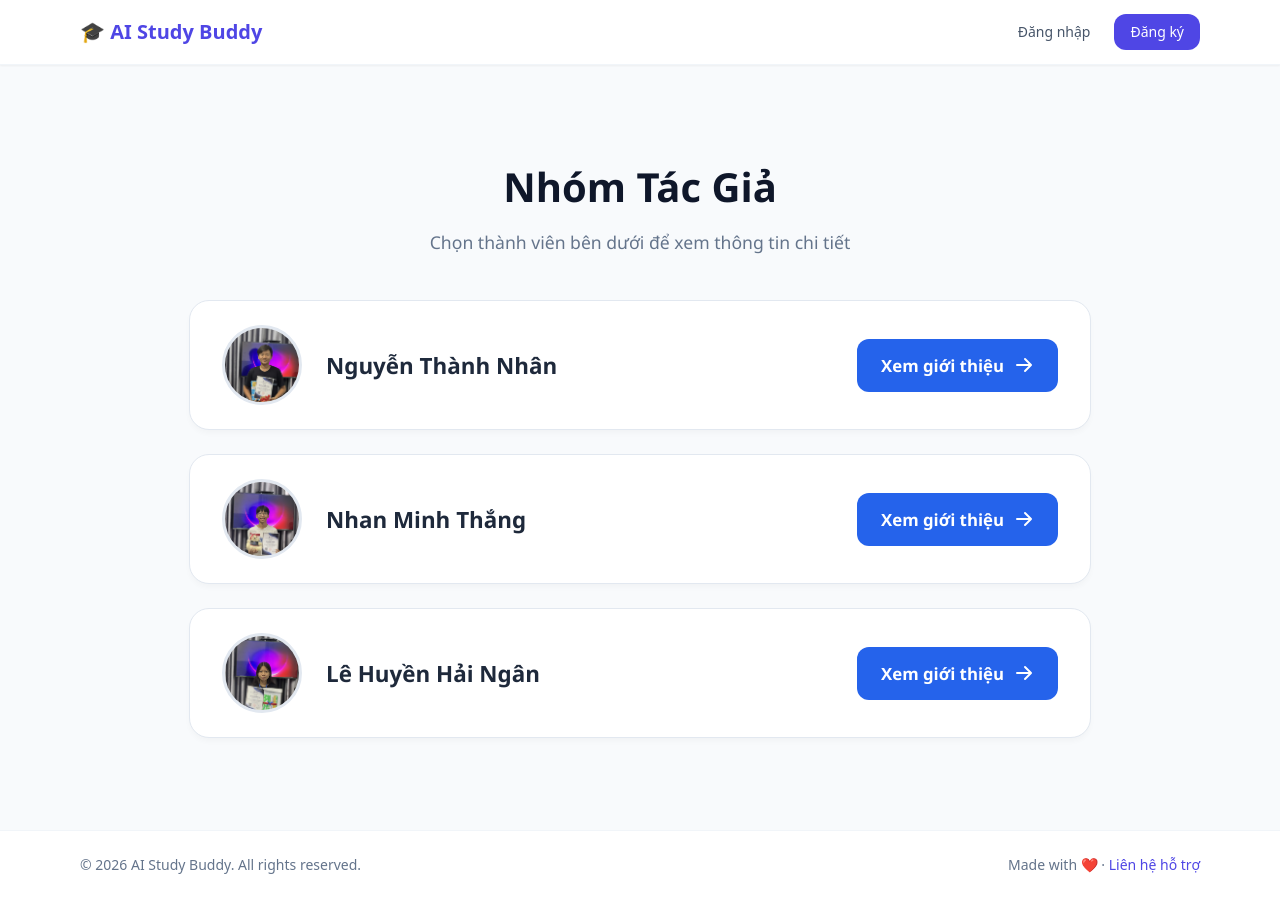
After one commit to nhannguyen2704/AI-Study-Buddy, a Flask app: page /aboutus in a window 1280 px wide. The commit adds this page. Run offline with Flask 3, Linux system fonts and the light colour scheme; some libraries are stand-ins or nearby versions.

Commit message:
Add 'About Us' authors page and assets
Add an authors "About Us" page and assets: create templates/aboutus.html with styled author listings, add author images to static/images, and register a new /aboutus route in app.py. Also update templates/base.html to include a "Tác giả" navigation link so the page is reachable from the site header.

```diff
--- a/app.py
+++ b/app.py
@@ -195,6 +195,10 @@ def view_document(doc_id):
 
     return render_template('detail.html', doc=doc)
 
+@app.route('/aboutus')
+def aboutus():
+    return render_template('aboutus.html')
+
 
 if __name__ == "__main__":
     with app.app_context():
--- /dev/null
+++ b/templates/aboutus.html
@@ -0,0 +1,176 @@
+{% extends "base.html" %}
+
+{% block title %}Danh Sách Tác Giả{% endblock %}
+
+{% block content %}
+<style>
+    .authors-wrapper {
+        max-width: 950px;
+        margin: 60px auto;
+        padding: 0 24px;
+        font-family: 'Segoe UI', system-ui, -apple-system, sans-serif;
+    }
+
+    .authors-header {
+        text-align: center;
+        margin-bottom: 45px;
+    }
+
+    .authors-header h1 {
+        font-size: 2.5rem;
+        font-weight: 700;
+        color: #0f172a;
+        margin-bottom: 12px;
+    }
+
+    .authors-header p {
+        color: #64748b;
+        font-size: 1.1rem;
+    }
+
+    .authors-container {
+        display: flex;
+        flex-direction: column;
+        gap: 24px;
+    }
+
+    .author-item {
+        display: flex;
+        align-items: center;
+        justify-content: space-between;
+        background: #ffffff;
+        padding: 24px 32px;
+        border-radius: 20px;
+        border: 1px solid #e2e8f0;
+        box-shadow: 0 4px 6px -1px rgba(0, 0, 0, 0.03);
+        transition: all 0.25s ease;
+    }
+
+    .author-item:hover {
+        border-color: #cbd5e1;
+        box-shadow: 0 12px 30px -5px rgba(0,0,0,0.08);
+        transform: translateY(-3px);
+    }
+
+    .author-info {
+        display: flex;
+        align-items: center;
+        gap: 24px;
+    }
+
+    /* Ô chứa ảnh đại diện 80x80px */
+    .author-avatar {
+        width: 80px;
+        height: 80px;
+        border-radius: 50%;
+        background-color: #f1f5f9;
+        border: 3px solid #e2e8f0;
+        display: flex;
+        align-items: center;
+        justify-content: center;
+        overflow: hidden;
+        flex-shrink: 0;
+    }
+
+    .author-avatar img {
+        width: 100%;
+        height: 100%;
+        object-fit: cover;
+    }
+
+    .author-avatar-placeholder {
+        font-size: 2.2rem;
+        color: #94a3b8;
+    }
+
+    .author-name {
+        font-size: 1.4rem;
+        font-weight: 600;
+        color: #1e293b;
+    }
+
+    .author-link {
+        display: inline-flex;
+        align-items: center;
+        gap: 10px;
+        padding: 14px 24px;
+        background-color: #2563eb;
+        color: #ffffff;
+        font-size: 1.05rem;
+        font-weight: 600;
+        text-decoration: none;
+        border-radius: 12px;
+        transition: background-color 0.2s ease;
+    }
+
+    .author-link:hover {
+        background-color: #1d4ed8;
+    }
+
+    .author-link svg {
+        width: 20px;
+        height: 20px;
+        fill: currentColor;
+    }
+</style>
+
+<div class="authors-wrapper">
+    <div class="authors-header">
+        <h1>Nhóm Tác Giả</h1>
+        <p>Chọn thành viên bên dưới để xem thông tin chi tiết</p>
+    </div>
+
+    <div class="authors-container">
+        <!-- TÁC GIẢ 1 -->
+        <div class="author-item">
+            <div class="author-info">
+                <div class="author-avatar">
+                    <!-- DÁN LINK ẢNH TÁC GIẢ 1 VÀO TRONG DẤU NGOẶC KÉP CỦA src="" -->
+                    <img src="{{(url_for('static',filename='images/pythonnangcao.jpg'))}}" alt="Nguyễn Thành Nhân" onerror="this.style.display='none'; this.nextElementSibling.style.display='block';">
+                    <span class="author-avatar-placeholder" style="display:none;">👤</span>
+                </div>
+                <div class="author-name">Nguyễn Thành Nhân</div>
+            </div>
+            <!-- DÁN LINK TRANG GIỚI THIỆU TÁC GIẢ 1 VÀO TRONG DẤU NGOẶC KÉP CỦA href="" -->
+            <a href="https://my-portfolio-z0uf.onrender.com" class="author-link">
+                <span>Xem giới thiệu</span>
+                <svg viewBox="0 0 20 20"><path d="M10.293 3.293a1 1 0 011.414 0l6 6a1 1 0 010 1.414l-6 6a1 1 0 01-1.414-1.414L14.586 11H3a1 1 0 110-2h11.586l-4.293-4.293a1 1 0 010-1.414z"/></svg>
+            </a>
+        </div>
+
+        <!-- TÁC GIẢ 2 -->
+        <div class="author-item">
+            <div class="author-info">
+                <div class="author-avatar">
+                    <!-- DÁN LINK ẢNH TÁC GIẢ 2 VÀO TRONG DẤU NGOẶC KÉP CỦA src="" -->
+                    <img src="{{(url_for('static',filename='images/thắng.jpg'))}}" alt="Nhan Minh Thắng" onerror="this.style.display='none'; this.nextElementSibling.style.display='block';">
+                    <span class="author-avatar-placeholder" style="display:none;">👤</span>
+                </div>
+                <div class="author-name">Nhan Minh Thắng</div>
+            </div>
+            <!-- DÁN LINK TRANG GIỚI THIỆU TÁC GIẢ 2 VÀO TRONG DẤU NGOẶC KÉP CỦA href="" -->
+            <a href="" class="author-link">
+                <span>Xem giới thiệu</span>
+                <svg viewBox="0 0 20 20"><path d="M10.293 3.293a1 1 0 011.414 0l6 6a1 1 0 010 1.414l-6 6a1 1 0 01-1.414-1.414L14.586 11H3a1 1 0 110-2h11.586l-4.293-4.293a1 1 0 010-1.414z"/></svg>
+            </a>
+        </div>
+
+        <!-- TÁC GIẢ 3 -->
+        <div class="author-item">
+            <div class="author-info">
+                <div class="author-avatar">
+                    <!-- DÁN LINK ẢNH TÁC GIẢ 3 VÀO TRONG DẤU NGOẶC KÉP CỦA src="" -->
+                    <img src="{{(url_for('static',filename='images/Ngân.jpg'))}}" alt="Lê Huyền Hải Ngân" onerror="this.style.display='none'; this.nextElementSibling.style.display='block';">
+                    <span class="author-avatar-placeholder" style="display:none;">👤</span>
+                </div>
+                <div class="author-name">Lê Huyền Hải Ngân</div>
+            </div>
+            <!-- DÁN LINK TRANG GIỚI THIỆU TÁC GIẢ 3 VÀO TRONG DẤU NGOẶC KÉP CỦA href="" -->
+            <a href="" class="author-link">
+                <span>Xem giới thiệu</span>
+                <svg viewBox="0 0 20 20"><path d="M10.293 3.293a1 1 0 011.414 0l6 6a1 1 0 010 1.414l-6 6a1 1 0 01-1.414-1.414L14.586 11H3a1 1 0 110-2h11.586l-4.293-4.293a1 1 0 010-1.414z"/></svg>
+            </a>
+        </div>
+    </div>
+</div>
+{% endblock %}
--- a/templates/base.html
+++ b/templates/base.html
@@ -33,6 +33,10 @@
           <a href="{{ url_for('dashboard') }}"
              class="text-slate-600 hover:text-indigo-600 font-medium text-sm transition">
             Bài học
+          </a>
+          <a href="{{ url_for('aboutus') }}"
+             class="text-slate-600 hover:text-indigo-600 font-medium text-sm transition">
+            Tác giả
           </a>
 
           <div class="h-4 w-[1px] bg-slate-200"></div>
```
Also changed, not shown: static/images/Ngân.jpg (added), static/images/pythonnangcao.jpg (added), static/images/thắng.jpg (added).
